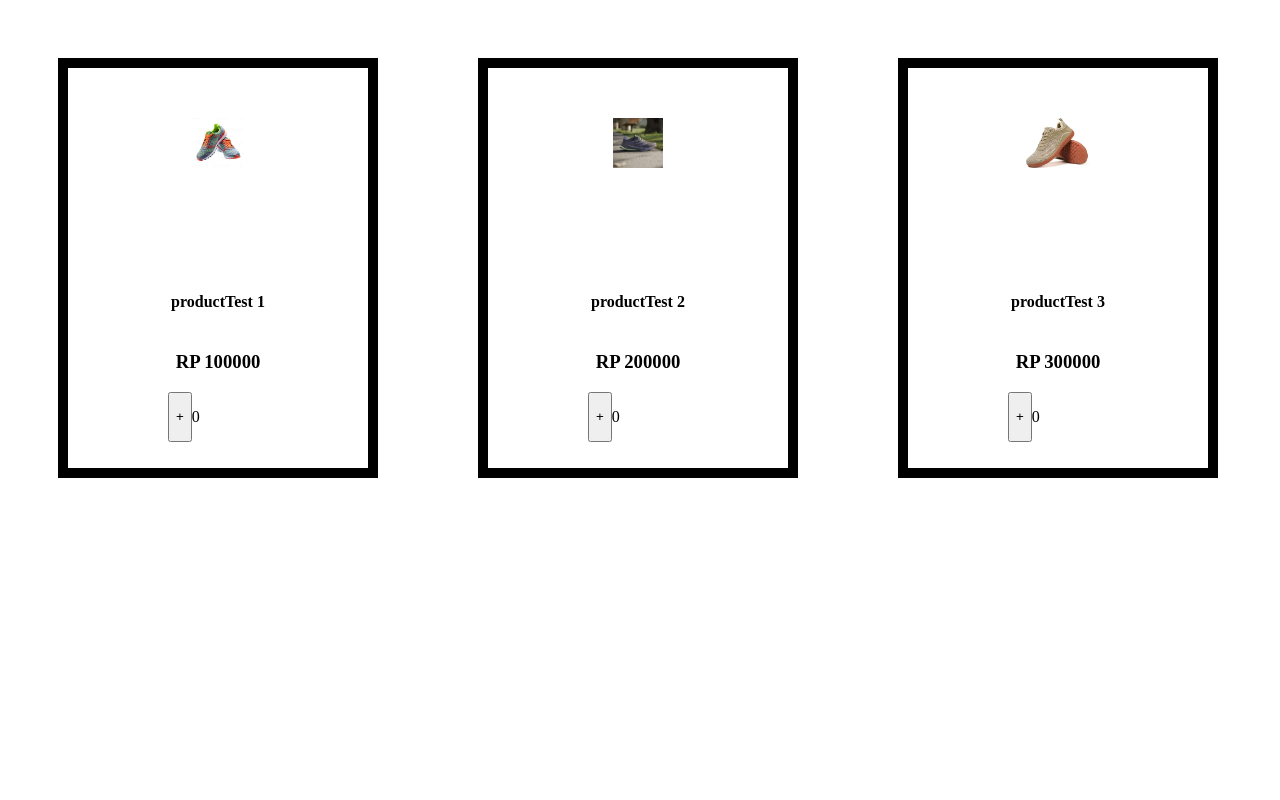
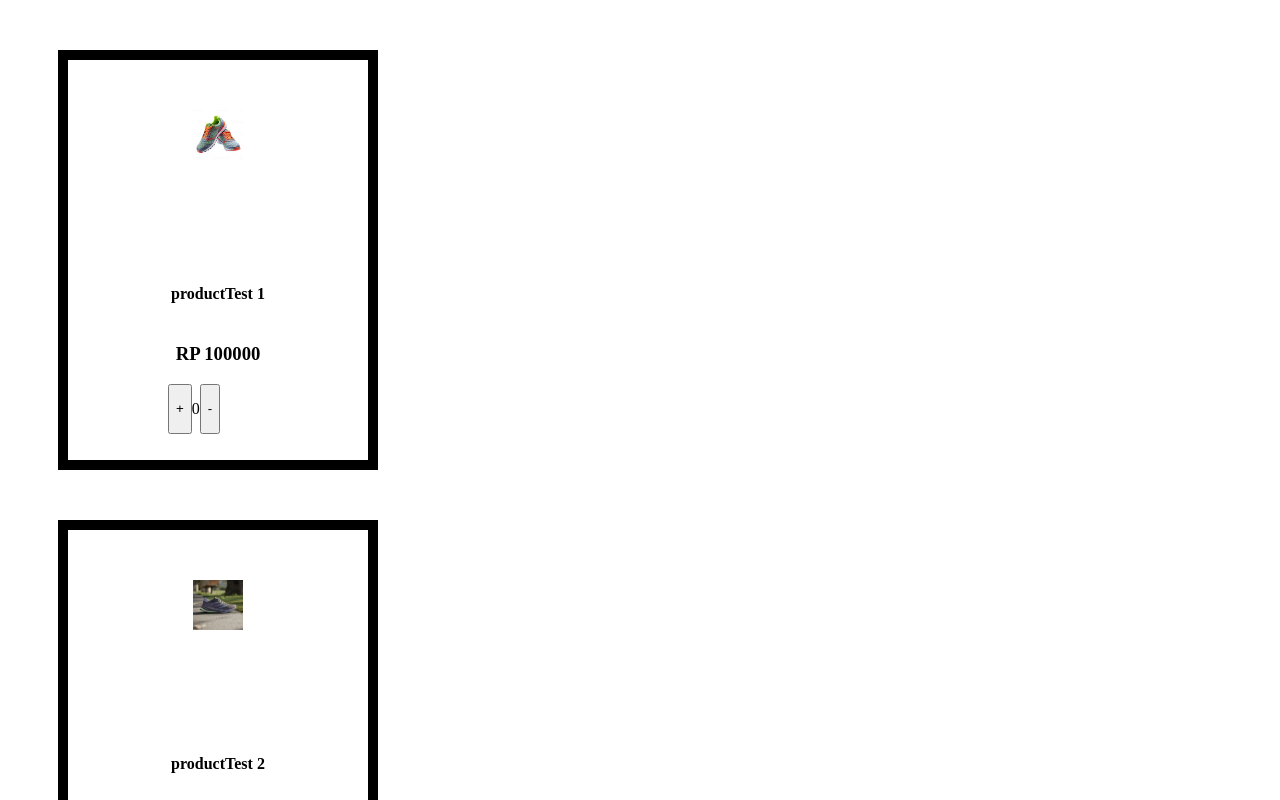
Before and after one commit to Habil233z/React, a React (Vite) app: page / in a window 1280 px wide. Shown: the top 800 px of the page. Built offline with nearby package versions, Linux system fonts and the light colour scheme.

Commit message:
solve separate count problem

```diff
--- a/src/App.tsx
+++ b/src/App.tsx
@@ -1,47 +1,68 @@
 import { useState } from 'react'
 import './App.css'
-import ProductCard from './components/ProductCard'
 
 function App() {
-    const [hideReduce, setHideReduce] = useState(true)
-
-    const [counter, setCounter] = useState(0)
-
-    const increaseOnclick = () => setCounter(counter + 1 )
-    const decreaseOnclick = () => setCounter(counter - 1 )
-
-  const data = [
+  const [data, setData] = useState([
     {
       id: 1,
       imageSource: "src/assets/image/shoes_1.jpg",
       productName: "productTest 1",
-      productPrice: 100000
+      productPrice: 100000,
+      count: 0
     },
     {
       id: 2,
       imageSource: "src/assets/image/shoes_2.jpg",
       productName: "productTest 2",
-      productPrice: 200000
+      productPrice: 200000,
+      count: 0
     },
     { id: 3,
       imageSource: "src/assets/image/shoes_3.jpg",
       productName: "productTest 3",
-      productPrice: 300000
+      productPrice: 300000,
+      count: 0
     }
-  ]
+  ])
 
-  return (
-    <div className=''>
-      <div className='cardArea'>
-        {data.map(product => <ProductCard
-          source={product.imageSource}
-          name={product.productName}
-          price={product.productPrice}
-          increaseOnClick={increaseOnclick} decreaseOnClick={decreaseOnclick}
-          hideReduce={counter > 0 ? (false) : (true)} id={product.id} counter={counter}/>)}
-      </div>
+    const increaseOnClick = (id: any) => {
+      const increaseCounter = data.map((count) => {
+        if (count.id === id) {
+          return { ...count, count: count.count + 1}
+        }
+        return count
+      })
+
+      setData(increaseCounter)
+    }
+
+        const decreaseOnClick = (id: any) => {
+      const decreaseCounter = data.map((count) => {
+        if (count.id === id) {
+          return { ...count, count: count.count - 1}
+        }
+        return count
+      })
+
+      setData(decreaseCounter)
+    }
+
+    return (
+      data.map(product => (
+      <div className="productCard">
+        <div className="imageContainer">
+            <img src={product.imageSource} className="productImage" />
+        </div>
+        <h4>{product.productName}</h4>
+        <h3>RP {product.productPrice}</h3>
+        <div className="buyAmount">
+            <button className="increaseButton" onClick={() => increaseOnClick(product.id)}>+</button>
+                <p className= {"product"}>{product.count || 0}</p>
+            <button className="decreaseProduct" onClick={() => decreaseOnClick(product.id)}>-</button>
+        </div>
     </div>
-  )
+      ))
+    )
 }
 
 export default App
--- a/src/components/ProductCard.tsx
+++ /dev/null
@@ -1,28 +0,0 @@
-type productCard = {
-    source: string
-    name: string
-    price: number
-    id: number
-    hideReduce: boolean
-    counter: number
-    increaseOnClick: () => void
-    decreaseOnClick: () => void
-}
-
-function ProductCard({source, name, price, id, hideReduce, counter, increaseOnClick, decreaseOnClick}: productCard) {
-
-    return <div className="productCard">
-        <div className="imageContainer">
-            <img src={source} className="productImage" />
-        </div>
-        <h4>{name}</h4>
-        <h3>RP {price}</h3>
-        <div className="buyAmount">
-            <button className="increaseButton" onClick={increaseOnClick}>+</button>
-                <p className= {"product" + id}>{counter}</p>
-            <button className={hideReduce ? "hide" : "decraseButton" } onClick={decreaseOnClick}>-</button>
-        </div>
-    </div>
-}
-
-export default ProductCard
```
Also changed, not shown: src/components/AmountButton.tsx (deleted, +0 -21 lines).
